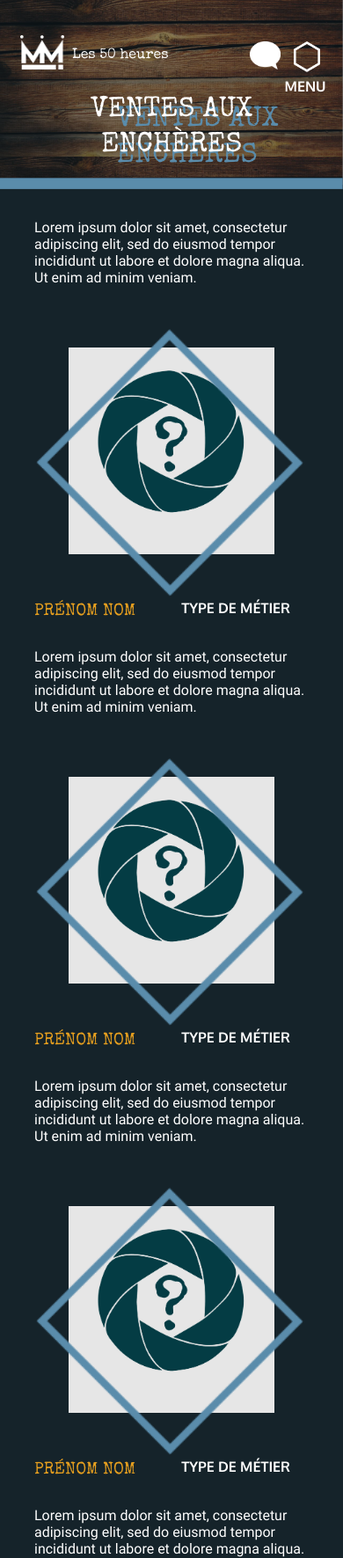
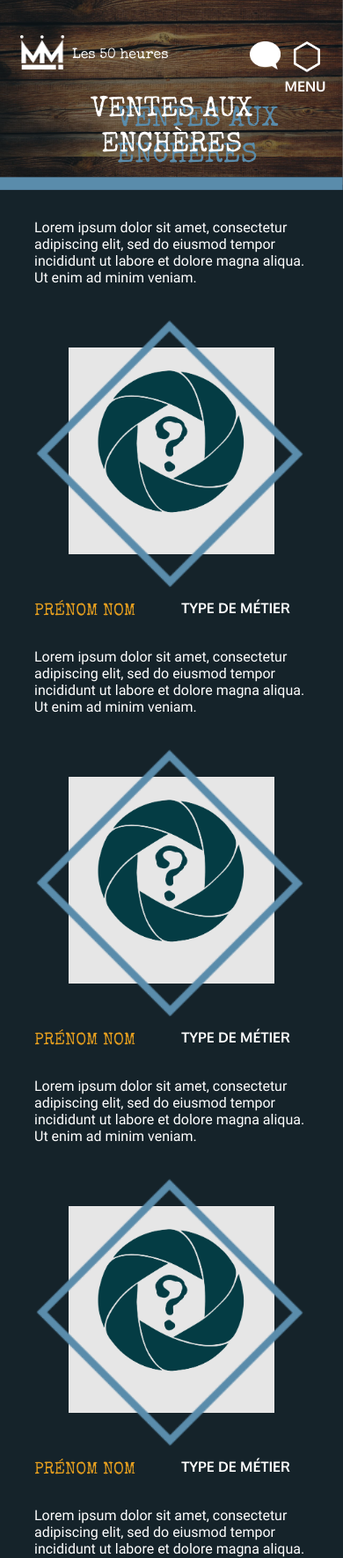
Before and after one commit to les50heures/les50heures, a PHP site: template templates/enchere.html.twig in a window 390 px wide. Shown: the top 1771 px of the page at 88% size. Run offline with PHP 8.4, Linux system fonts and the light colour scheme; the template is opened without the code that fills it, so the values that code supplies are empty; some libraries are stand-ins or nearby versions.

Commit message:
responsive - page enchere
debut responsive

```diff
--- a/css/responsive.css
+++ b/css/responsive.css
@@ -56,7 +56,7 @@ Responsive  - format iphone5
 }
 
 /* page enchere - placement element */
-@media only screen and (max-width: 321px) {
+@media only screen and (min-width : 310px) and (max-width: 321px) {
     .photo-ancien .cadre_enchere {  top: -229px;  }
     .photo-ancien {  height: 180px;  }
 
@@ -1063,6 +1063,5 @@ Responsive  - format +ecran
 
 /* titre liste equipe */
 @media only screen and (min-width : 395px) and (max-width : 2000px) {
-    .encheres .titre {  top: 105px;  }
     .encheres #equipe-span {  top: 77px;  }
 }
--- a/css/style.css
+++ b/css/style.css
@@ -882,6 +882,7 @@ piece h1 {
 .ligne_bleu_enchere {
     position: relative;
     top: 80px;
+    height: 15px;
 }
 
 /* titre */
@@ -921,7 +922,7 @@ piece h1 {
 
 .photo-ancien .cadre_enchere {
     position: relative;
-    top: -260px;
+    top: -270px;
     width: 130%;
     left: -16%;
 }
--- a/templates/enchere.html.twig
+++ b/templates/enchere.html.twig
@@ -3,7 +3,7 @@
 {% block contenu %}
 
     <div id="header-bois" class="bandeau bandeau-bois">
-        <div class="encheres">
+        <div class="encheres vente">
             <h1 class="titre">Ventes aux enchères</h1>
             <span class="supperpose_titre">Ventes aux enchères</span>
         </div>
```
